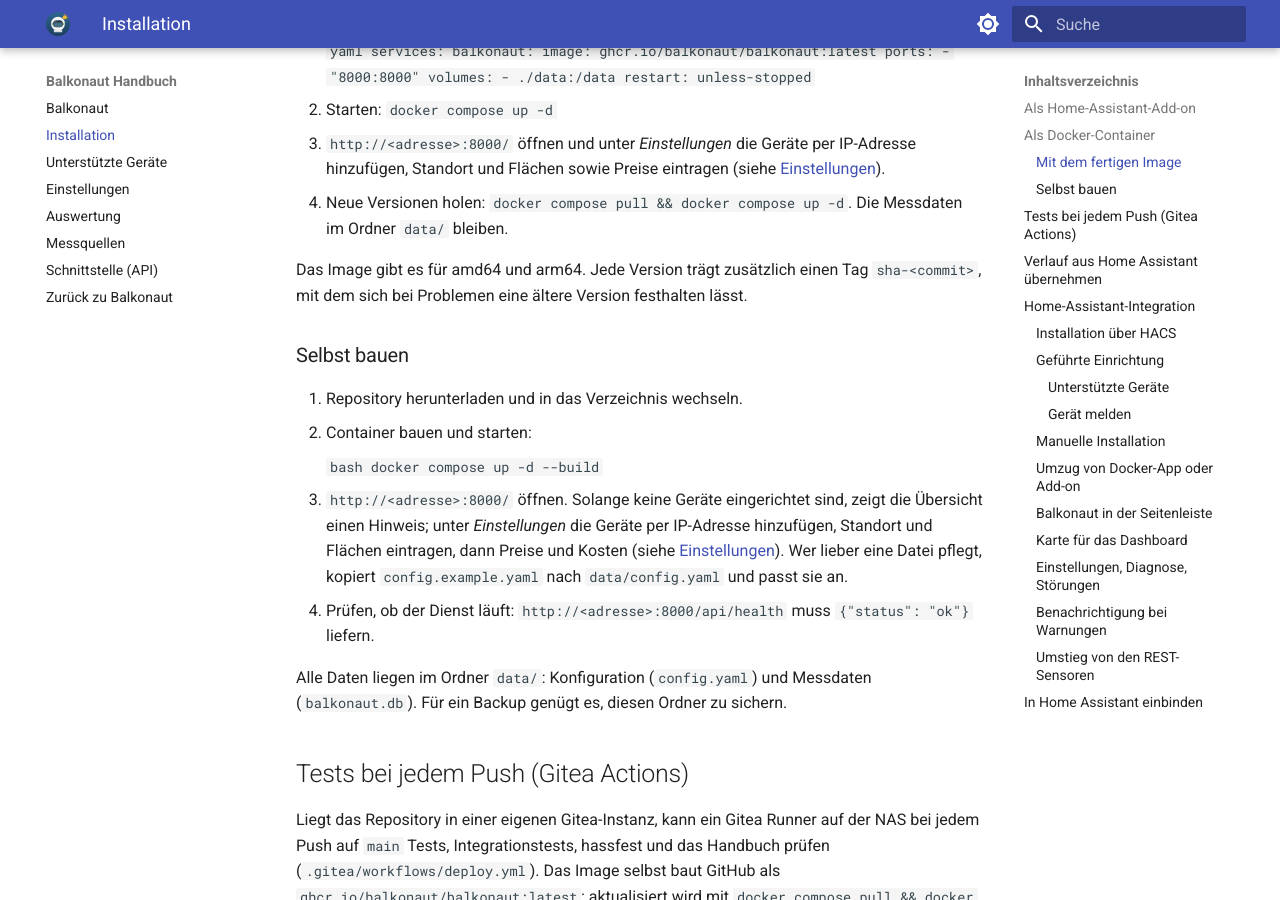
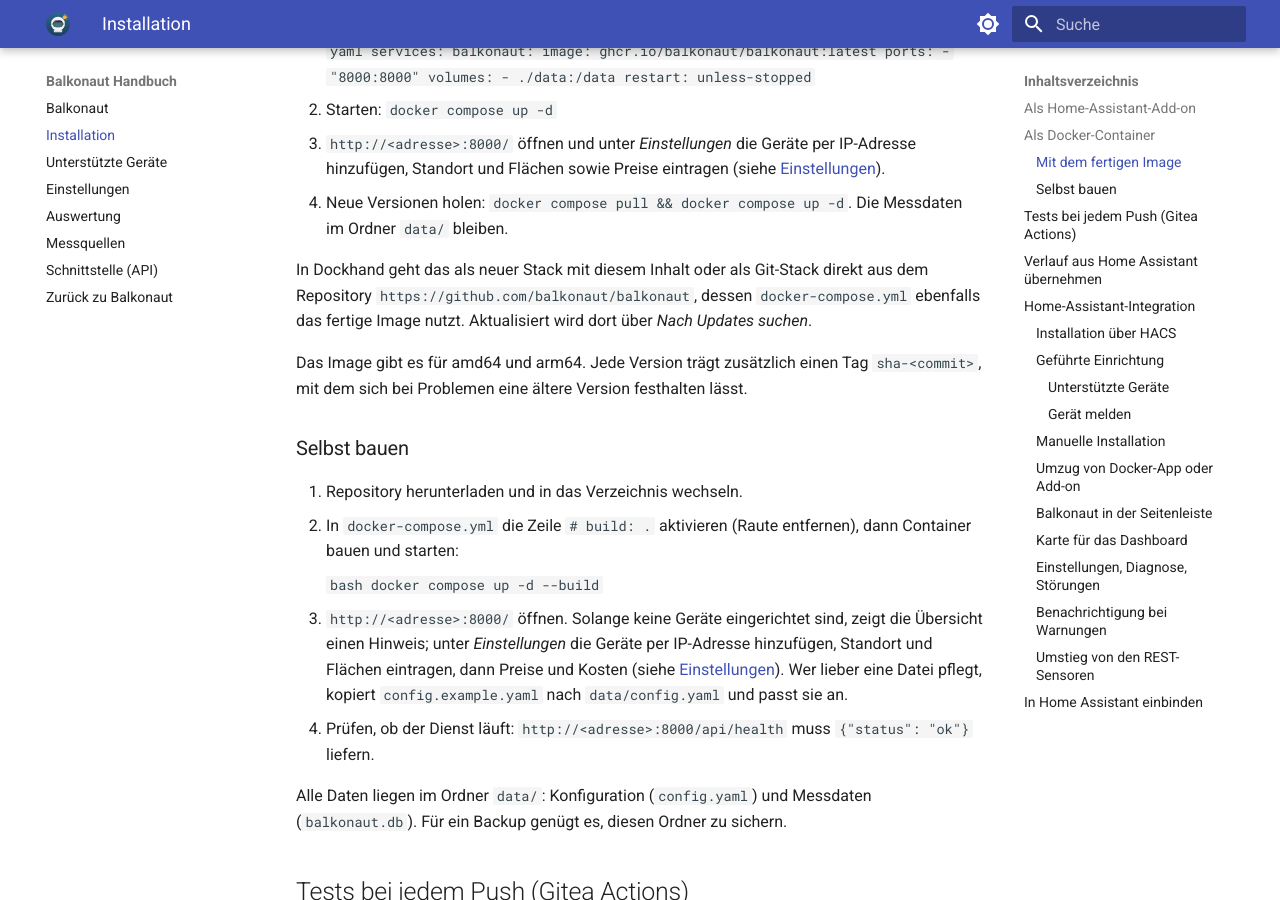
Before and after one commit to balkonaut/balkonaut, an MkDocs documentation site: the page built from docs/installation.md, in a window 1280 px wide and 900 px high, scrolled down 1171 px. Built offline with MkDocs 1.6.1 and Material for MkDocs 9.7.7, drawn with Linux system fonts in a browser that asks for light colours.

Commit message:
Compose-Datei nutzt das fertige Image, Installation über Dockhand
Dockhand übernimmt den Symlink custom_components/balkonaut/core nicht und baut
ohne BuildKit alle Stufen samt Integrationstests. Selbst bauen bleibt über die
auskommentierte build-Zeile möglich.

Closes #91

````diff
--- a/docker-compose.yml
+++ b/docker-compose.yml
@@ -1,7 +1,8 @@
 services:
   balkonaut:
-    build: .
-    image: balkonaut:latest
+    image: ghcr.io/balkonaut/balkonaut:latest
+    # Selbst bauen statt fertiges Image: nächste Zeile aktivieren, dann docker compose up -d --build
+    # build: .
     ports:
       - "8000:8000"
     volumes:
--- a/docs/installation.md
+++ b/docs/installation.md
@@ -50,13 +50,17 @@
    Flächen sowie Preise eintragen (siehe [Einstellungen](einstellungen.md)).
 4. Neue Versionen holen: `docker compose pull && docker compose up -d`. Die Messdaten im Ordner `data/` bleiben.
 
+In Dockhand geht das als neuer Stack mit diesem Inhalt oder als Git-Stack direkt aus dem Repository
+`https://github.com/balkonaut/balkonaut`, dessen `docker-compose.yml` ebenfalls das fertige Image nutzt.
+Aktualisiert wird dort über *Nach Updates suchen*.
+
 Das Image gibt es für amd64 und arm64. Jede Version trägt zusätzlich einen Tag `sha-<commit>`, mit dem sich bei
 Problemen eine ältere Version festhalten lässt.
 
 ### Selbst bauen
 
 1. Repository herunterladen und in das Verzeichnis wechseln.
-2. Container bauen und starten:
+2. In `docker-compose.yml` die Zeile `# build: .` aktivieren (Raute entfernen), dann Container bauen und starten:
 
     ```bash
     docker compose up -d --build
````
